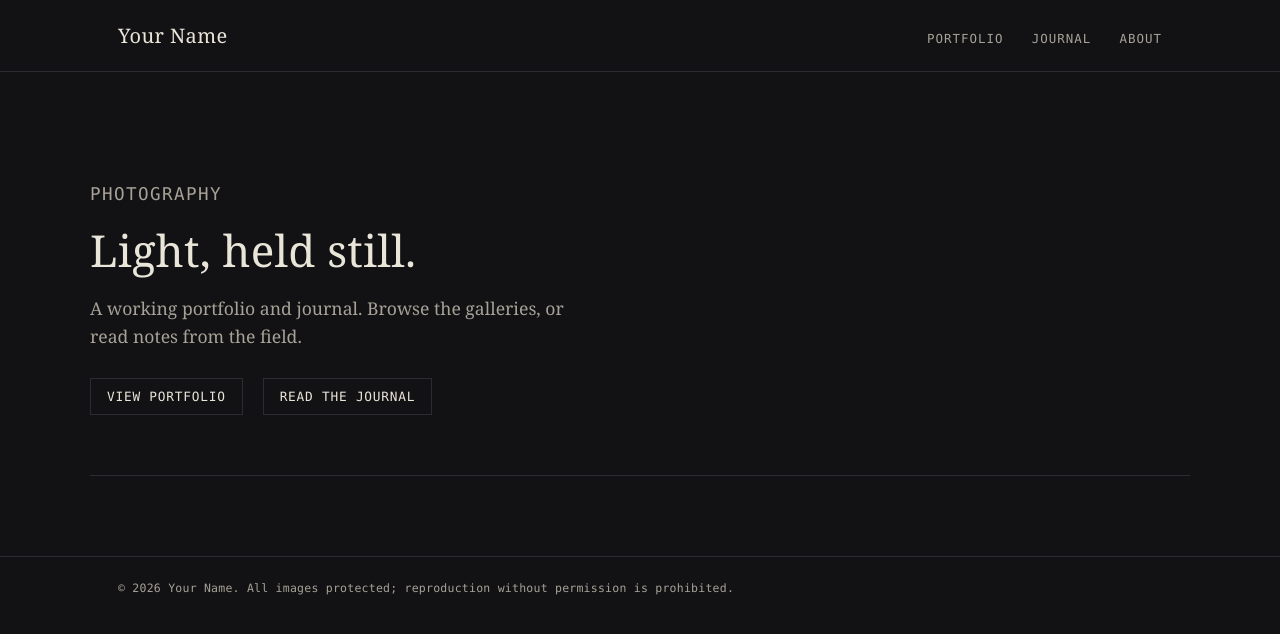
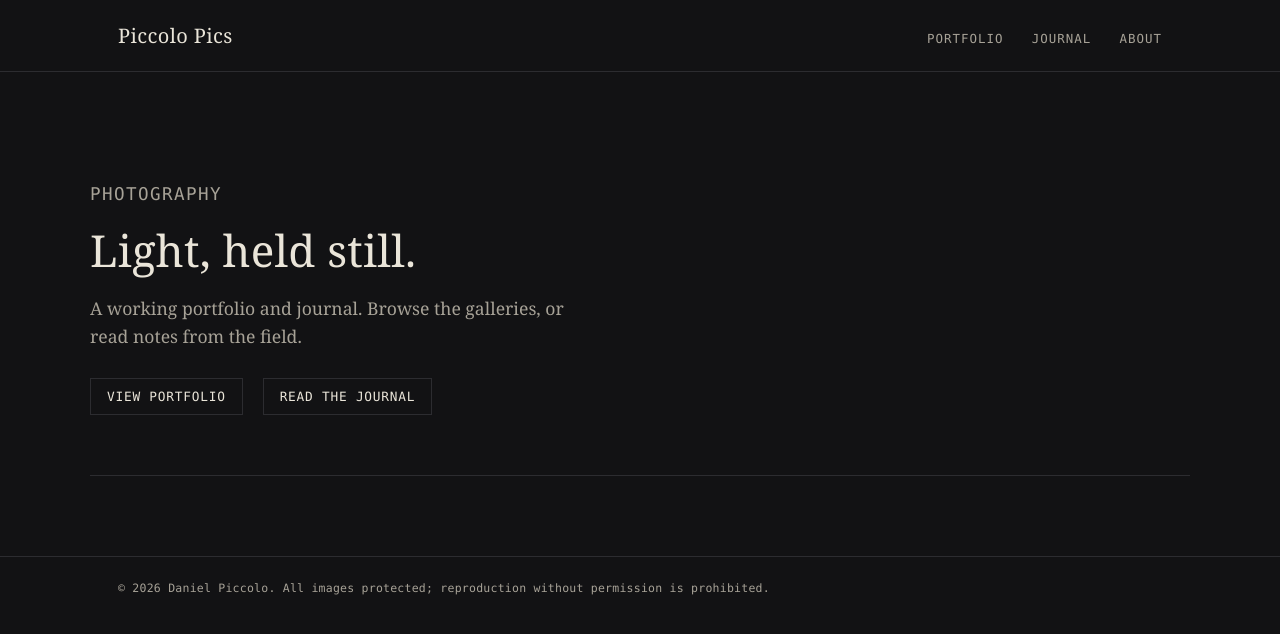
Before and after one commit to moosepic/portfolio, a Jekyll site: the page built from index.html, in a window 1280 px wide. Shown: the top 634 px of the page. Built offline with Jekyll 4.4.1, drawn with Linux system fonts in a browser that asks for light colours.

Commit message:
corrected content

```diff
--- a/_config.yml
+++ b/_config.yml
@@ -1,7 +1,7 @@
-title: "Your Name — Photography"
+title: "Piccolo Pics"
 description: "Photography portfolio and journal."
-author: "Your Name"
-email: "you@example.com"
+author: "Daniel Piccolo"
+email: "danpiccolo@gmail.com"
 # url: "" # e.g. https://www.yourdomain.com — leave blank until you add a custom domain
 # baseurl: "" # leave blank if using a custom domain; set to "/repo-name" if using the default github.io URL
 url: "https://moosepic.github.io"
```
